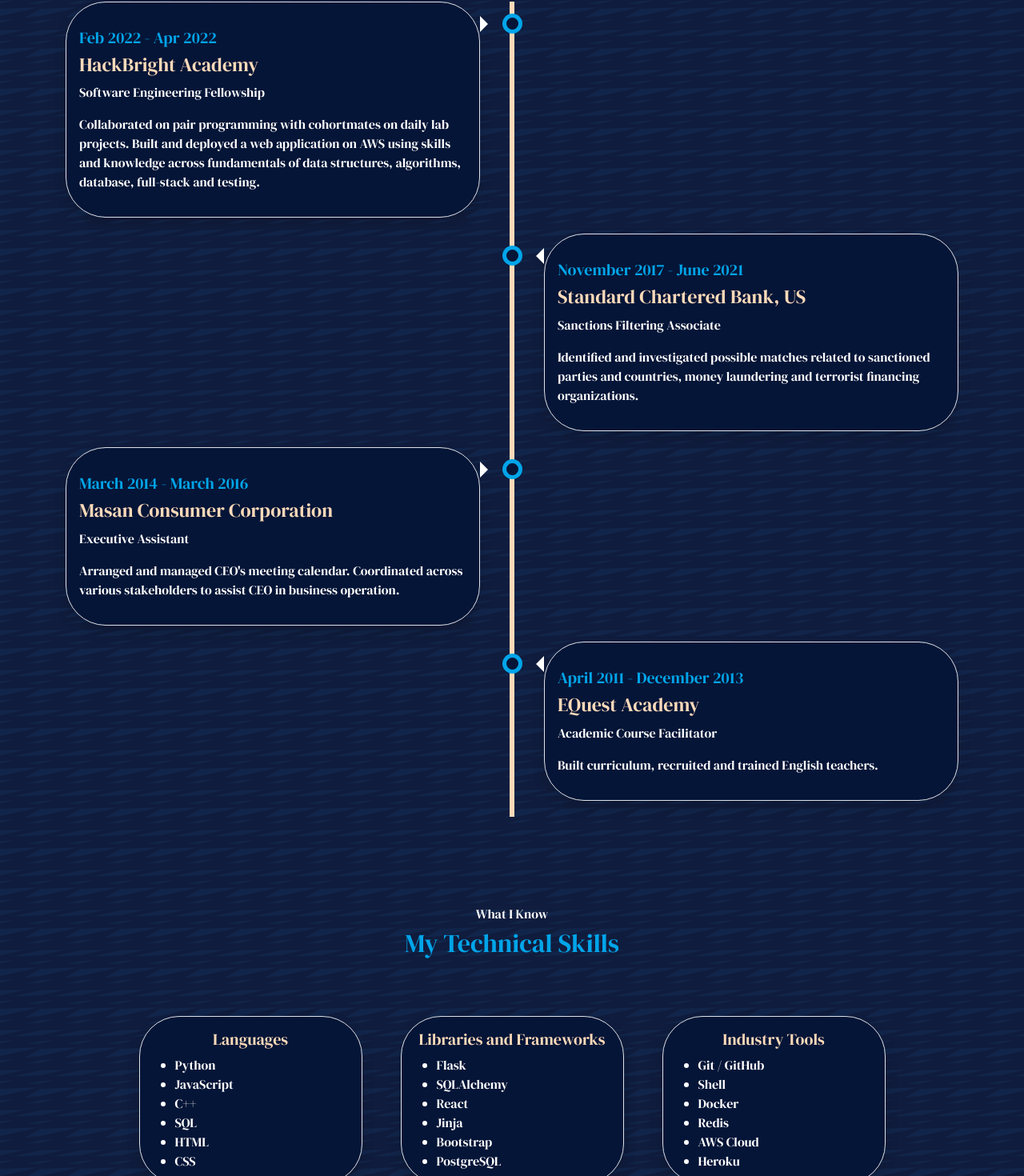
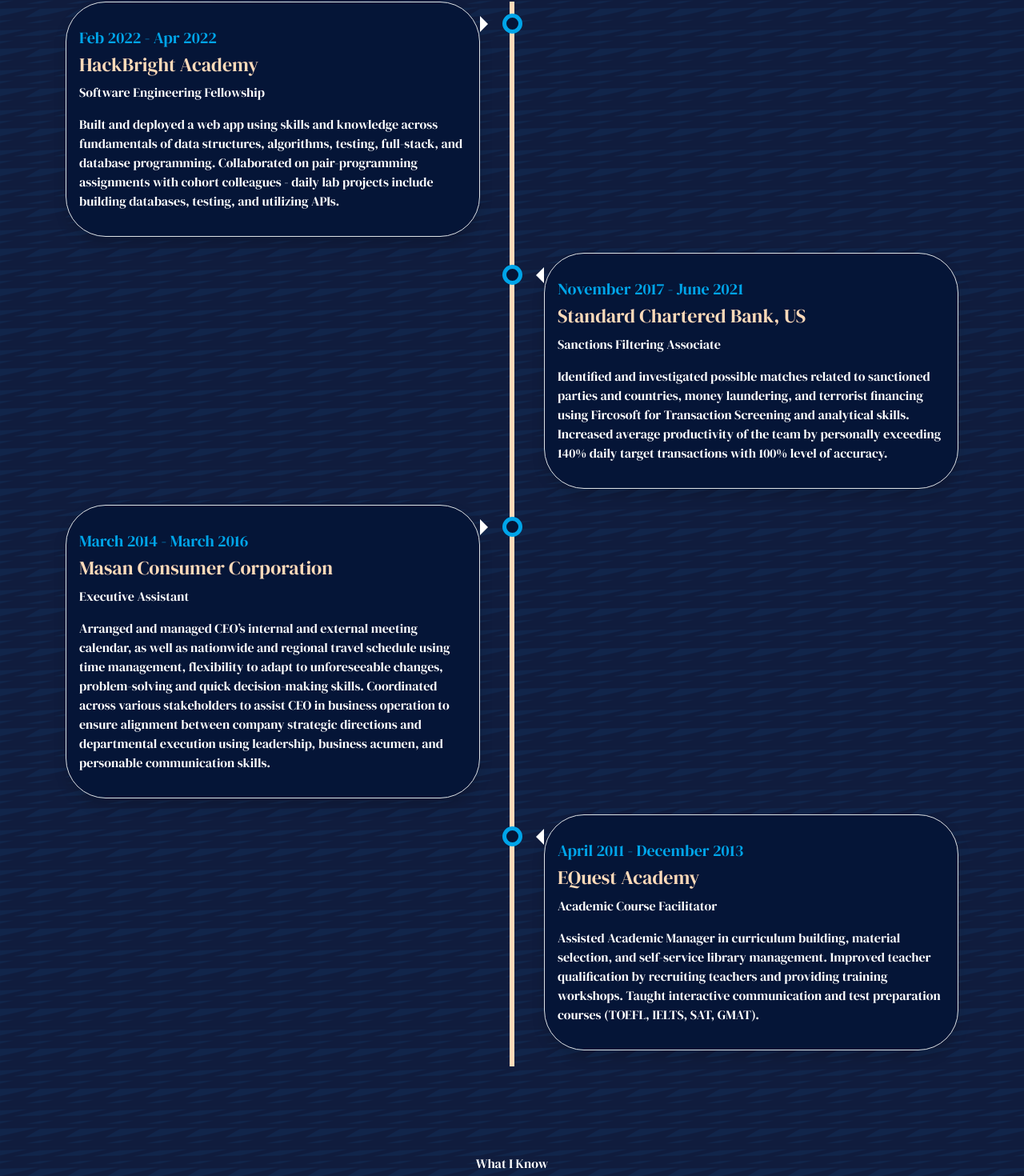
Before and after one commit to hoaian-phan/personal-portfolio-website, a React (Create React App) app: page / in a window 1280 px wide. Shown: the part 1866-3336 px from the top of the page at 80% size. Built offline with nearby package versions, Linux system fonts and the light colour scheme.

Commit message:
Changed Experience details

```diff
--- a/src/components/experience/Experience.jsx
+++ b/src/components/experience/Experience.jsx
@@ -18,7 +18,8 @@
                     <h5 class="text-light-blue">Feb 2022 - Apr 2022</h5>
                     <h4>HackBright Academy</h4>
                     <p>Software Engineering Fellowship</p>
-                    <p>Collaborated on pair programming with cohortmates on daily lab projects. Built and deployed a web application on AWS using skills and knowledge across fundamentals of data structures, algorithms, database, full-stack and testing.</p>
+                    <p>Built and deployed a web app using skills and knowledge across fundamentals of data structures, algorithms, testing, full-stack, and database programming.
+                      Collaborated on pair-programming assignments with cohort colleagues - daily lab projects include building databases, testing, and utilizing APIs.</p>
                   </div>
                 </div>
               </div>
@@ -28,7 +29,8 @@
                   <h5 class="text-light-blue">November 2017 - June 2021</h5>
                   <h4>Standard Chartered Bank, US</h4>
                   <p>Sanctions Filtering Associate</p>
-                  <p>Identified and investigated possible matches related to sanctioned parties and countries, money laundering and terrorist financing organizations.</p>
+                  <p>Identified and investigated possible matches related to sanctioned parties and countries, money laundering, and terrorist financing using Fircosoft for Transaction Screening and analytical skills.
+                    Increased average productivity of the team by personally exceeding 140% daily target transactions with 100% level of accuracy.</p>
                   </div>
                 </div>
               </div>
@@ -38,7 +40,8 @@
                   <h5 class="text-light-blue">March 2014 - March 2016</h5>
                   <h4>Masan Consumer Corporation</h4>
                   <p>Executive Assistant</p>
-                  <p>Arranged and managed CEO's meeting calendar. Coordinated across various stakeholders to assist CEO in business operation.</p>
+                  <p>Arranged and managed CEO’s internal and external meeting calendar, as well as nationwide and regional travel schedule using time management, flexibility to adapt to unforeseeable changes, problem-solving and quick decision-making skills.
+                    Coordinated across various stakeholders to assist CEO in business operation to ensure alignment between company strategic directions and departmental execution using leadership, business acumen, and personable communication skills.</p>
                   </div>
                 </div>
               </div>
@@ -48,7 +51,9 @@
                   <h5 class="text-light-blue">April 2011 - December 2013</h5>
                   <h4>EQuest Academy</h4>
                   <p>Academic Course Facilitator</p>
-                  <p>Built curriculum, recruited and trained English teachers.</p>
+                  <p>Assisted Academic Manager in curriculum building, material selection, and self-service library management.
+                    Improved teacher qualification by recruiting teachers and providing training workshops.
+                    Taught interactive communication and test preparation courses (TOEFL, IELTS, SAT, GMAT).</p>
                   </div>
                 </div>
               </div>
--- a/src/components/testimonials/Testimonials.jsx
+++ b/src/components/testimonials/Testimonials.jsx
@@ -13,8 +13,8 @@
 
         <div class="carousel-indicators m-5">
         <button type="button" data-bs-target="#carouselExampleCaptions" data-bs-slide-to="0" class="active" aria-current="true" aria-label="Slide 1"></button>
-        <button type="button" data-bs-target="#carouselExampleCaptions" data-bs-slide-to="1" aria-label="Slide 2"></button>
-        <button type="button" data-bs-target="#carouselExampleCaptions" data-bs-slide-to="2" aria-label="Slide 3"></button>
+        {/* <button type="button" data-bs-target="#carouselExampleCaptions" data-bs-slide-to="1" aria-label="Slide 2"></button>
+        <button type="button" data-bs-target="#carouselExampleCaptions" data-bs-slide-to="2" aria-label="Slide 3"></button> */}
         </div>
 
         <div class="carousel-inner d-flex justify-content-around pb-5">
```
